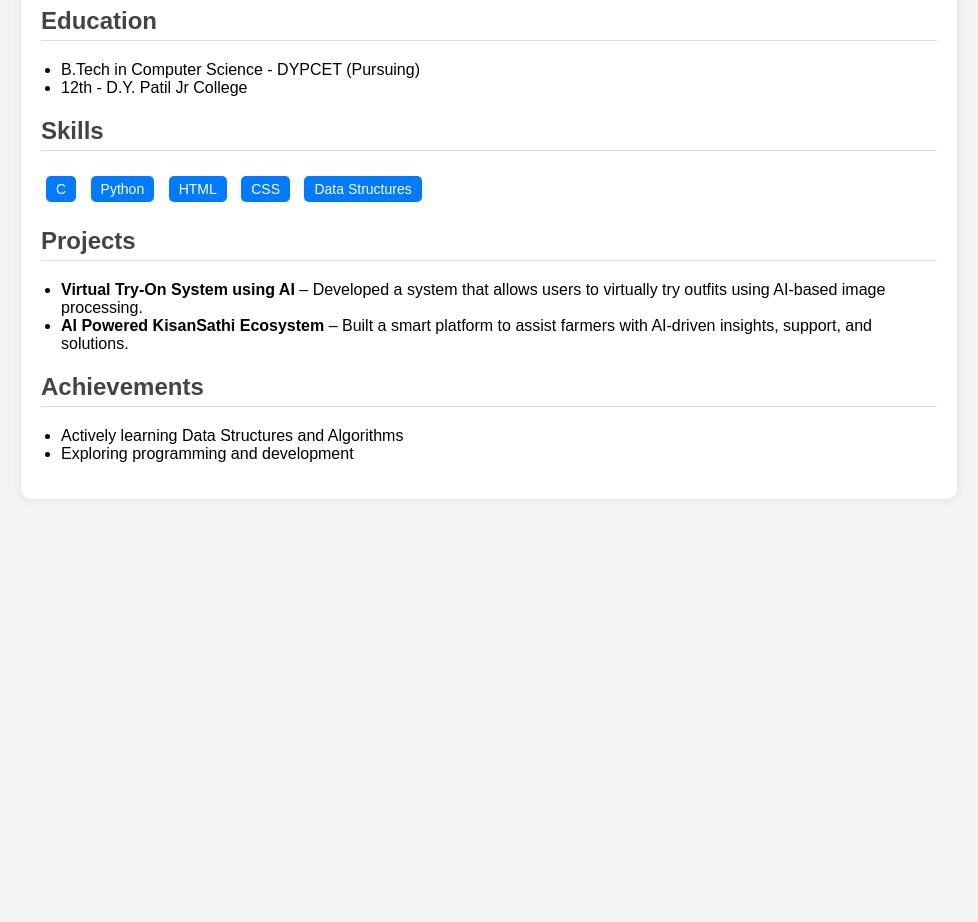
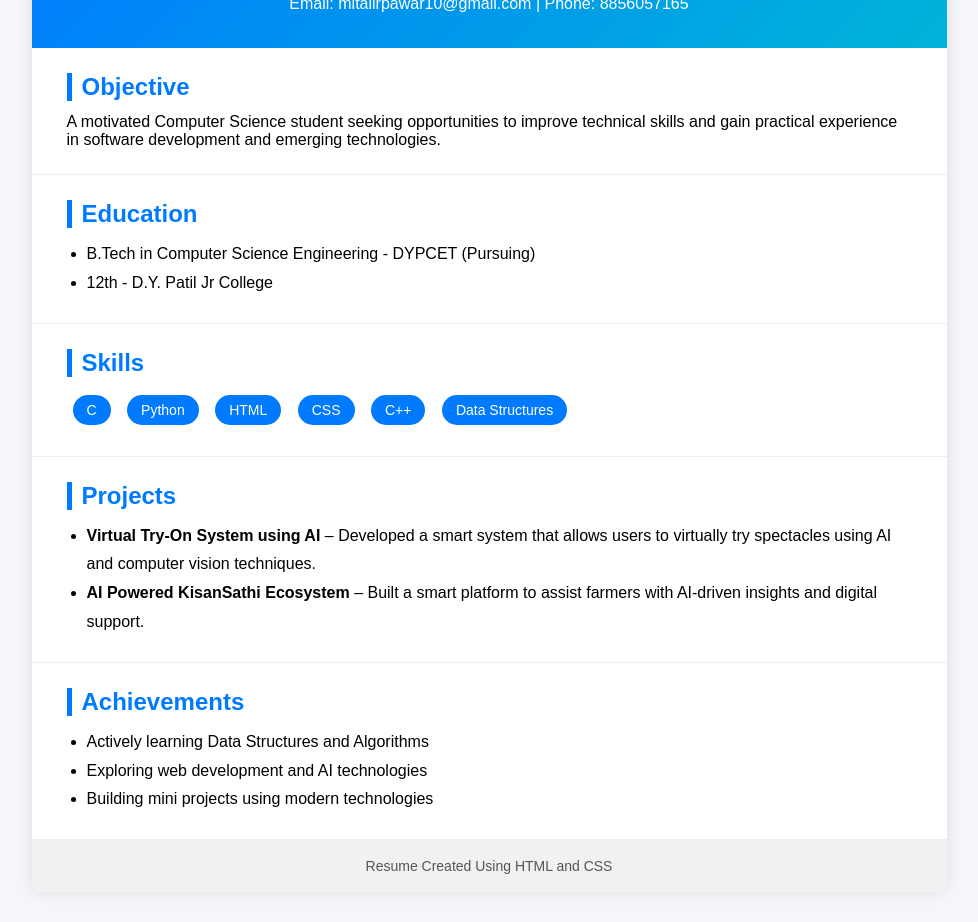
Before and after one commit to mitalipawar2006/HTML, a plain HTML site: page 10thpractical resume.html in a window 1280 px wide. Shown: the part 244-1166 px from the top of the page, without its empty margins (151-1129 px from the left). Before the commit the page ends 800 px from the top, so only its background shows below. Drawn offline with Linux system fonts and the light colour scheme.

Commit message:
Add files via upload

```diff
--- a/10thpractical resume.html
+++ b/10thpractical resume.html
@@ -4,106 +4,253 @@
   <meta charset="UTF-8">
   <meta name="viewport" content="width=device-width, initial-scale=1.0">
   <title>Mitali Pawar Resume</title>
+
   <style>
-    body {
-      font-family: Arial, sans-serif;
-      margin: 0;
-      background-color: #f4f4f4;
+
+    *{
+      margin:0;
+      padding:0;
+      box-sizing:border-box;
     }
 
-    .container {
-      width: 70%;
-      margin: 20px auto;
-      background: white;
-      padding: 20px;
-      border-radius: 10px;
-      box-shadow: 0 0 10px rgba(0,0,0,0.1);
+    body{
+      font-family: Arial, sans-serif;
+      background: #f4f6f9;
+      padding: 30px;
     }
 
-    .header {
-      text-align: center;
-      border-bottom: 2px solid #ddd;
-      padding-bottom: 10px;
+    /* STUDENT INFO */
+
+    .student-info{
+      text-align:center;
+      margin-bottom:20px;
+      color:#333;
+      line-height:1.8;
     }
 
-    .header h1 {
-      margin: 0;
-      color: #333;
+    .container{
+      width: 75%;
+      margin: auto;
+      background: white;
+      border-radius: 12px;
+      overflow: hidden;
+      box-shadow: 0 0 15px rgba(0,0,0,0.1);
     }
 
-    .section {
-      margin-top: 20px;
+    /* HEADER */
+
+    .header{
+      background: linear-gradient(135deg,#007BFF,#00B4D8);
+      color: white;
+      text-align: center;
+      padding: 35px;
     }
 
-    .section h2 {
-      color: #444;
-      border-bottom: 1px solid #ddd;
-      padding-bottom: 5px;
+    .header h1{
+      margin-bottom: 10px;
+      font-size: 38px;
     }
 
-    ul {
-      padding-left: 20px;
+    .header p{
+      font-size: 16px;
     }
 
-    .skills span {
+    /* SECTION */
+
+    .section{
+      padding: 25px 35px;
+      border-bottom: 1px solid #eee;
+    }
+
+    .section h2{
+      color: #007BFF;
+      margin-bottom: 12px;
+      border-left: 5px solid #007BFF;
+      padding-left: 10px;
+    }
+
+    ul{
+      padding-left: 20px;
+      line-height: 1.8;
+    }
+
+    /* SKILLS */
+
+    .skills span{
       display: inline-block;
       background: #007BFF;
       color: white;
-      padding: 5px 10px;
-      margin: 5px;
-      border-radius: 5px;
+      padding: 7px 14px;
+      margin: 6px;
+      border-radius: 20px;
       font-size: 14px;
     }
 
+    /* FOOTER */
+
+    .footer{
+      text-align: center;
+      padding: 18px;
+      background: #f1f1f1;
+      color: #555;
+      font-size: 14px;
+    }
+
+    /* RESPONSIVE */
+
+    @media(max-width:768px){
+
+      .container{
+        width: 95%;
+      }
+
+      .header h1{
+        font-size: 28px;
+      }
+
+      .section{
+        padding: 20px;
+      }
+    }
+
   </style>
+
 </head>
+
 <body>
+
+<!-- NAME AND ROLL NO -->
+
+<div class="student-info">
+
+  <h3>Name: Mitali Pawar</h3>
+  <h3>Roll No: 29</h3>
+  <h3>Branch: CSE(A)</h3>
+
+</div>
 
 <div class="container">
 
+  <!-- HEADER -->
+
   <div class="header">
+
     <h1>Mitali Ravindra Pawar</h1>
-    <p>Email: mitalirpawar10@gmail.com | Phone: 8856057165</p>
+
+    <p>
+      Email: mitalirpawar10@gmail.com |
+      Phone: 8856057165
+    </p>
+
   </div>
 
+  <!-- OBJECTIVE -->
+
   <div class="section">
+
     <h2>Objective</h2>
-    <p>A motivated Computer Science student seeking opportunities to improve technical skills and gain practical experience.</p>
+
+    <p>
+      A motivated Computer Science student seeking opportunities
+      to improve technical skills and gain practical experience
+      in software development and emerging technologies.
+    </p>
+
   </div>
 
+  <!-- EDUCATION -->
+
   <div class="section">
+
     <h2>Education</h2>
+
     <ul>
-      <li>B.Tech in Computer Science - DYPCET (Pursuing)</li>
-      <li>12th - D.Y. Patil Jr College</li>
+      <li>
+        B.Tech in Computer Science Engineering -
+        DYPCET (Pursuing)
+      </li>
+
+      <li>
+        12th - D.Y. Patil Jr College
+      </li>
     </ul>
+
   </div>
 
+  <!-- SKILLS -->
+
   <div class="section">
+
     <h2>Skills</h2>
+
     <div class="skills">
+
       <span>C</span>
       <span>Python</span>
       <span>HTML</span>
       <span>CSS</span>
+      <span>C++</span>
       <span>Data Structures</span>
+
     </div>
+
   </div>
 
+  <!-- PROJECTS -->
+
   <div class="section">
+
     <h2>Projects</h2>
+
     <ul>
-      <li><b>Virtual Try-On System using AI</b> – Developed a system that allows users to virtually try outfits using AI-based image processing.</li>
-      <li><b>AI Powered KisanSathi Ecosystem</b> – Built a smart platform to assist farmers with AI-driven insights, support, and solutions.</li>
+
+      <li>
+        <b>Virtual Try-On System using AI</b> –
+        Developed a smart system that allows users
+        to virtually try spectacles using AI and
+        computer vision techniques.
+      </li>
+
+      <li>
+        <b>AI Powered KisanSathi Ecosystem</b> –
+        Built a smart platform to assist farmers
+        with AI-driven insights and digital support.
+      </li>
+
     </ul>
+
   </div>
 
+  <!-- ACHIEVEMENTS -->
+
   <div class="section">
+
     <h2>Achievements</h2>
+
     <ul>
-      <li>Actively learning Data Structures and Algorithms</li>
-      <li>Exploring programming and development</li>
+
+      <li>
+        Actively learning Data Structures and Algorithms
+      </li>
+
+      <li>
+        Exploring web development and AI technologies
+      </li>
+
+      <li>
+        Building mini projects using modern technologies
+      </li>
+
     </ul>
+
+  </div>
+
+  <!-- FOOTER -->
+
+  <div class="footer">
+
+    Resume Created Using HTML and CSS
+
   </div>
 
 </div>
```
